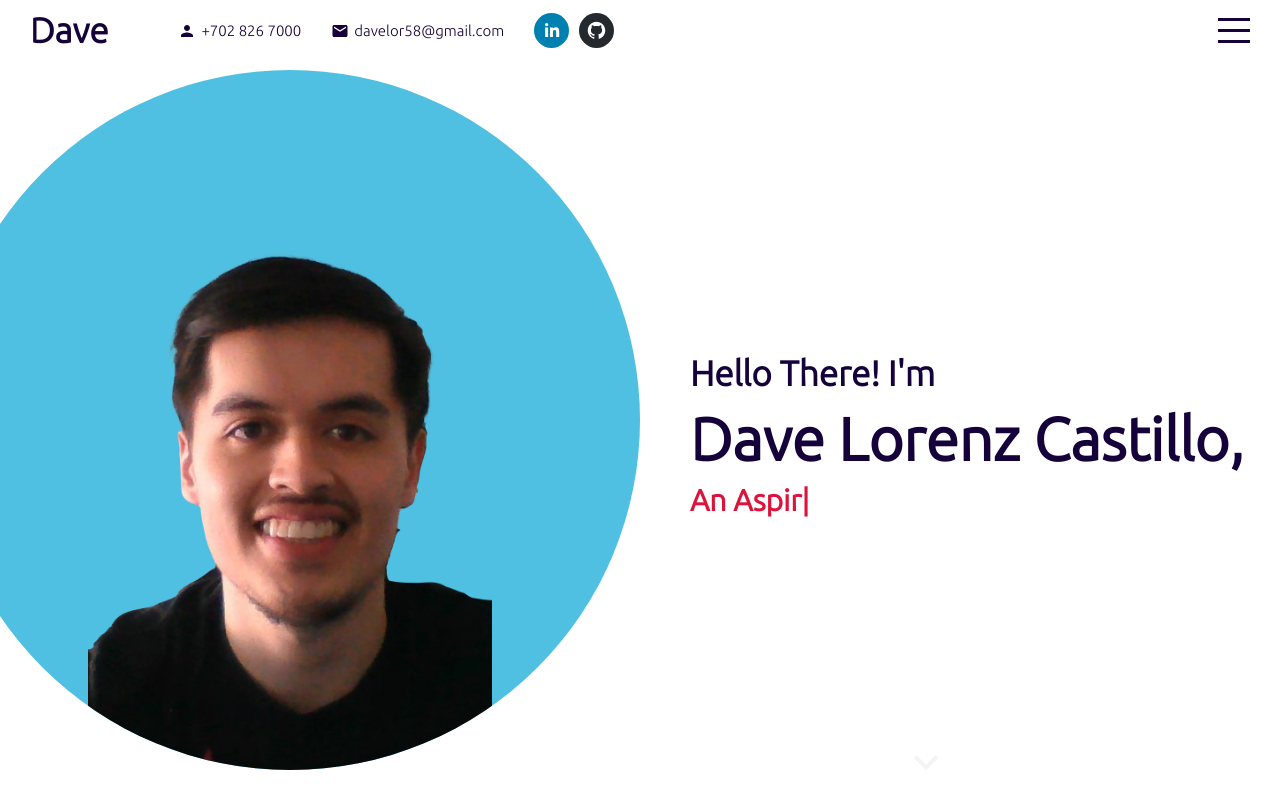
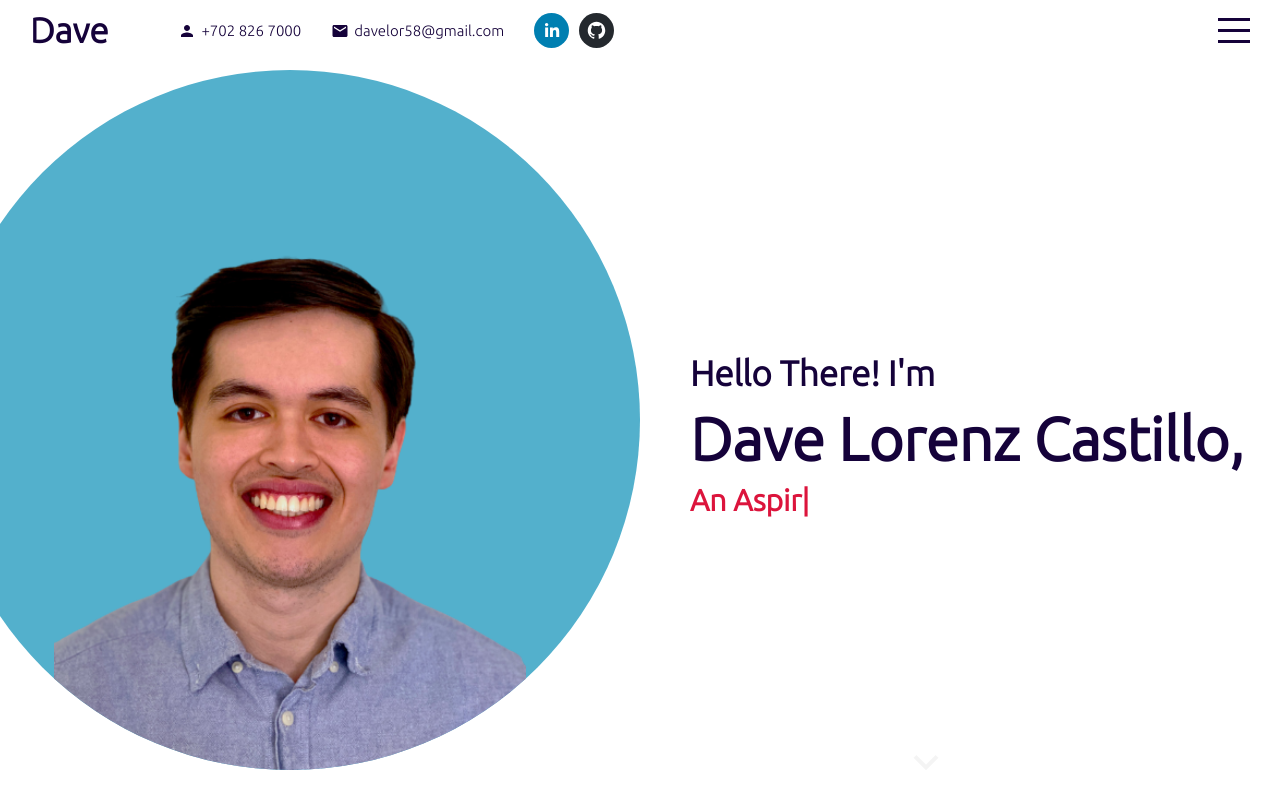
Before and after one commit to DaveLor58/my-portfolio, a React (Create React App) app: page / in a window 1280 px wide. Built offline with nearby package versions, Linux system fonts and the light colour scheme.

Commit message:
added new pfp

```diff
--- a/src/components/intro/Intro.jsx
+++ b/src/components/intro/Intro.jsx
@@ -20,7 +20,7 @@ export default function Intro() {
         <div className="intro" id="intro">
             <div className="left">
                 <div className="imgContainer">
-                    <img src="assets/author_pic.png" alt=""/>
+                    <img src="./assets/myPic.png" alt=""/>
                 </div>
             </div>
             <div className="right">
--- a/src/components/intro/intro.scss
+++ b/src/components/intro/intro.scss
@@ -15,7 +15,7 @@
         .imgContainer{
             width: 700px;
             height: 700px;
-            background-color: rgb(80, 192, 226);
+            background-color: rgb(83, 176, 204);
             border-radius: 80%;
             display: flex;
             align-items: flex-end;
```
Also changed, not shown: public/assets/author_pic.png (deleted), public/assets/myPic.png (added).
